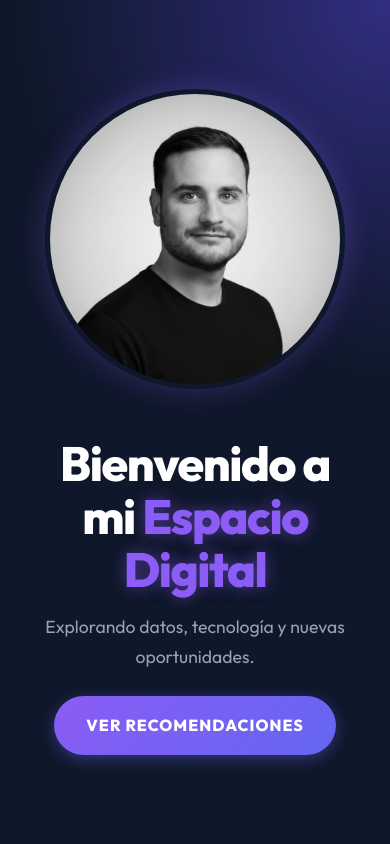
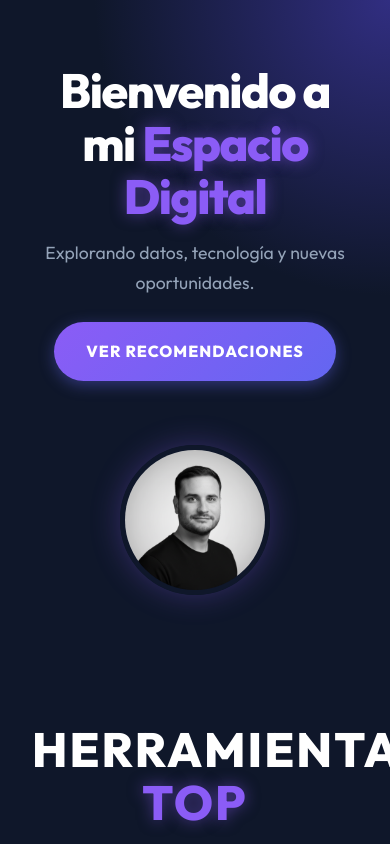
Before and after one commit to jaumerivillarodriguez/Blog-con-HTML-y-CSS, a plain HTML site: page index.html in a window 390 px wide. Shown: the top 844 px of the page. Drawn offline with Linux system fonts and the light colour scheme.

Commit message:
Cambios de estilo

```diff
--- a/css/style.css
+++ b/css/style.css
@@ -51,7 +51,7 @@ h3 {
 }
 
 h1 {
-    font-size: 4rem;
+    font-size: 2.5rem;
     letter-spacing: -0.03em;
 }
 
@@ -143,7 +143,7 @@ a {
 
 /* Hero Section */
 .hero {
-    min-height: 100vh;
+    padding: 4rem 0 2rem 0;
     display: flex;
     align-items: center;
     position: relative;
@@ -151,23 +151,26 @@ a {
 }
 
 .hero-content {
-    display: grid;
-    grid-template-columns: 1.2fr 0.8fr;
+    display: flex;
+    flex-direction: column;
     align-items: center;
-    gap: 4rem;
+    text-align: center;
+    gap: 2rem;
+    position: relative;
+    width: 100%;
 }
 
 .hero-image {
-    display: flex;
-    justify-content: center;
-    position: relative;
-    perspective: 1000px;
+    position: absolute;
+    top: 0;
+    right: 0;
+    z-index: 10;
 }
 
 /* 3D Flip Effect */
 .image-container-3d {
-    width: 450px;
-    height: 450px;
+    width: 120px;
+    height: 120px;
     position: relative;
 }
 
@@ -205,7 +208,6 @@ a {
 
 .image-back {
     transform: rotateY(180deg);
-    /* No content needed, just the image again */
 }
 
 
@@ -509,18 +511,18 @@ footer {
 /* Responsive */
 @media (max-width: 900px) {
     .hero-content {
-        grid-template-columns: 1fr;
-        text-align: center;
         gap: 3rem;
     }
 
     .hero-image {
-        order: -1;
+        position: static;
+        /* Reset absolute positioning for mobile */
+        margin-top: 1rem;
     }
 
     .image-container-3d {
-        width: 300px;
-        height: 300px;
+        width: 150px;
+        height: 150px;
     }
 
     h1 {
```
